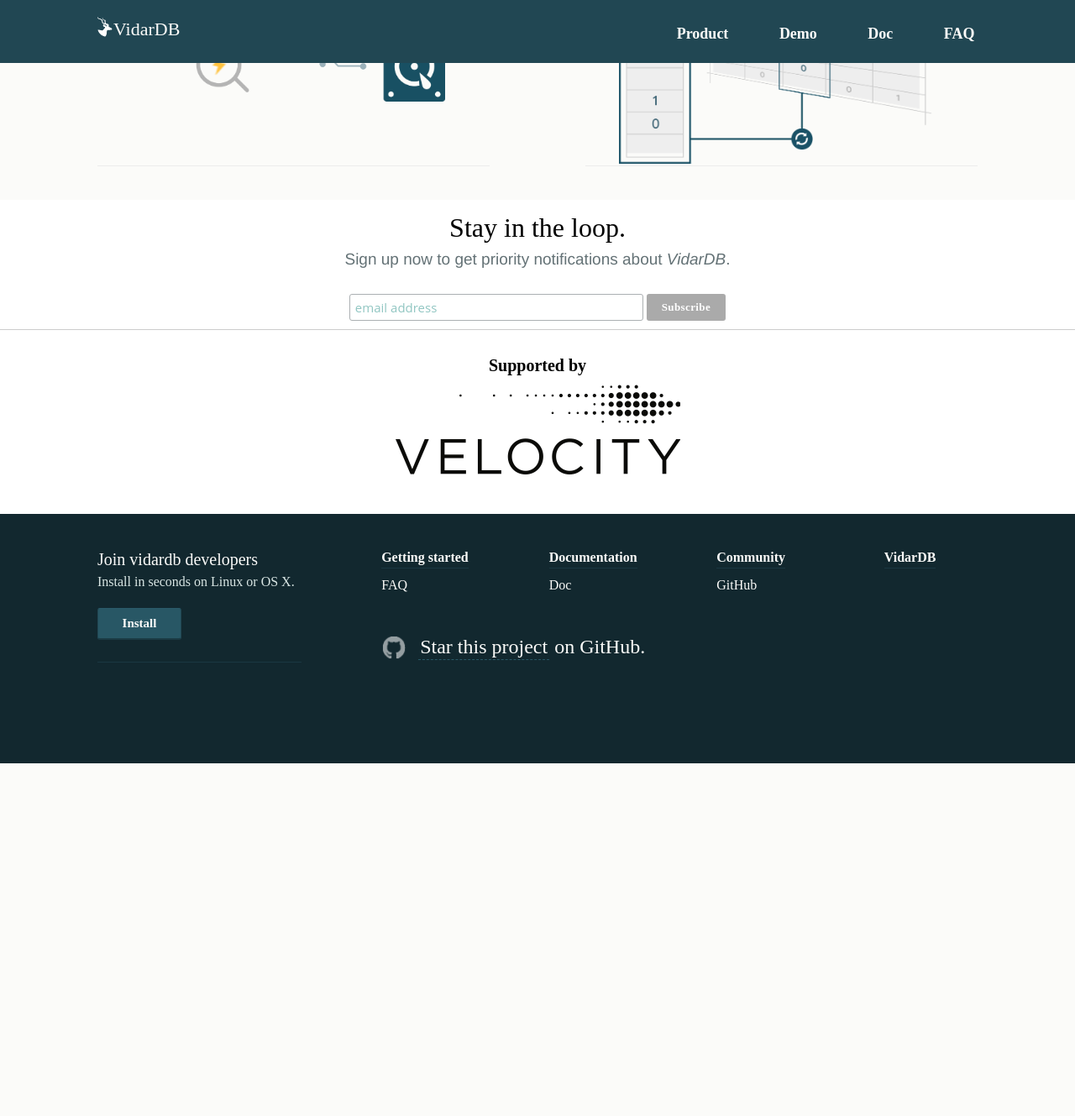
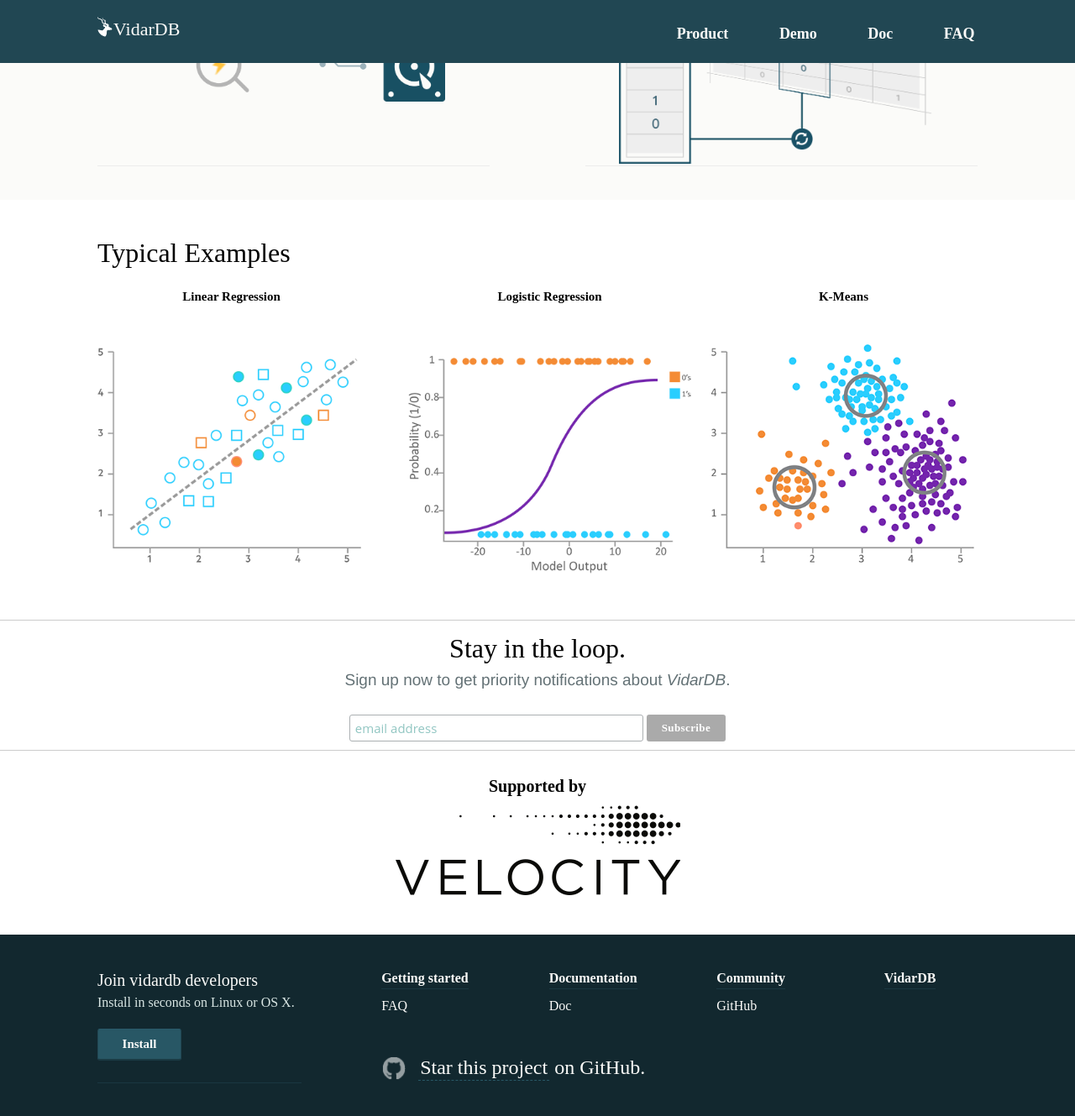
Before and after one commit to vidardb/vidardb.github.io, a Jekyll site: the page built from index.html, in a window 1280 px wide and 1400 px high, scrolled down 1341 px. Shown: the top 1329 px of the window at 84% size. Built offline with Jekyll 4.4.1, drawn with Linux system fonts in a browser that asks for light colours; some web fonts are replaced; the list of posts is cut into pages by our own code; before the commit the page ends 2250 px from its top, so only the background shows below that.

Commit message:
update: add Typical Examples.

```diff
--- a/_sass/landing/base.scss
+++ b/_sass/landing/base.scss
@@ -13,6 +13,7 @@
         @include font-size-rem(32);
         font-weight: 400;
     }
+
     #one-liner {
         @include font-size-rem(32);
         font-weight: 300;
@@ -138,7 +139,7 @@
         }
 
         @include media($mobile) {
-            @include font-size-rem(40);
+            @include font-size-rem(31);
         }
     }
 
@@ -400,6 +401,68 @@
     }
 }
 
+.landing .ai-feature {
+    padding-top: $base-spacing*1.5;
+    padding-bottom: $base-spacing*1;
+    @include media($mobile) { padding: $base-spacing*2 0; }
+    background-color: #fff;
+    height: rem(500);
+
+    h1 {
+        margin-bottom: 20px;
+    }
+
+    &.modern-stacks {
+        padding-top: $base-spacing*2;
+        padding-bottom: 0;
+        opacity: 1;
+
+        article {
+            margin-bottom: $base-spacing*1;
+        }
+
+        .feature-content {
+            @include outer-container;
+            padding-right: 0;
+            padding-top: $base-spacing*1.5;
+        }
+
+        .column-left {
+            width: 33%;
+            left: 0;
+            position: absolute;
+        }
+        .column-center {
+            width: 33%;
+            margin-left: 33%;
+            position: absolute;
+        }
+        .column-right {
+            width: 33%;
+            right: 0;
+            position: absolute;
+        }
+
+        @include media($mobile) {
+            // div, div:nth-child(n) {
+            //     @include fill-parent;
+            //     @include shift(0);
+            //     height: rem(280);
+            //     margin-bottom: $base-spacing*2;
+            // }
+
+            height: rem(280);
+
+            // .column-left, .column-right, .column-center {
+            //     @include fill-parent;
+            //     @include shift(0);
+            //     height: rem(380);
+            //     margin-bottom: $base-spacing*2;
+            // }
+        }
+    }
+}
+
 /* ---
    Landing: example use cases
    --- */
@@ -433,7 +496,6 @@
     .three_container_divider { width: 5%; vertical-align: top; height: 5px; float: left; }
     .small_print { font-size: 14px; color: #b9b9b9; }
     .regular_divider { width: 100%; clear: both; height: 0px; margin-top: 48px; display: inline-block; }
-    .mobile_margin_bottom_needed {}
 
     @include media($mobile) {
         .half_container, half_container_divider {
--- a/index.html
+++ b/index.html
@@ -27,6 +27,94 @@
             </div>
         </section>
     </div>
+
+    <!-- features -->
+    <div class="feature modern-stacks">
+        <div class="site-container">
+            <h1>How VidarDB Works?</h1>
+            <p>
+                VidarDB can do everything PostgreSQL can do, but with our technology, a polymorphic storage engine,
+                we make VidarDB run like a speedy antelope.
+            </p>
+            <section class="feature-content">
+                <article>
+                    <h2>PostgreSQL Frontend</h2>
+                    <p>
+                        Because VidarDB embraces PostgreSQL ecosystem,
+                        it uses the same terminal and driver as PostgreSQL. No need to change your code,
+                        while all the miracles happen underneath.
+                    </p>
+                    <img src="/assets/images/landing/feature/1-postgres-frontend.png">
+                </article>
+                <article>
+                    <h2>In-place Machine Learning</h2>
+                    <p>
+                        It is never required to dump your data from the database to your machine learning tool anymore.
+                        VidarDB simplifies your process by running your machine learning algorithm directly in the database
+                        via your familiar SQL.
+                    </p>
+                    <img src="/assets/images/landing/feature/2-vidardb-ml.png">
+                </article>
+                <article>
+                    <h2>Blazingly Fast Querying</h2>
+                    <p>
+                        Unlike general operational database, VidarDB is designed for <strong>modern memory hierarchy</strong>,
+                        with up to orders of magnitude faster in data ingestion and querying recent data.
+                        Fresh data sit in RAM first, and will be automatically flushed to secondary memory when RAM is full.
+                    </p>
+                    <img src="/assets/images/landing/feature/3-vidardb-ram.png">
+                </article>
+                <article>
+                    <h2>Responsive Data Analysis</h2>
+                    <p>
+                        VidarDB natively supports business intelligence. The <strong>Column Store</strong>,
+                        an integral part of our innovative data structure, enables data analysis
+                        extremely responsive by fetching only portion of the data.
+                        Unlike general data warehouse, VidarDB ingests data up to orders of magnitude faster.
+                    </p>
+                    <img src="/assets/images/landing/feature/4-column-store.png">
+                </article>
+            </section>
+        </div>
+    </div>
+
+    <!-- features -->
+    <div class="feature modern-stacks" style="display: none">
+        <div class="site-container">
+            <h1>Why is VidarDB?</h1>
+            <section class="feature-content">
+                <article>
+                    <li>Using SQL to run ML</li>
+                    <li>Support data larger than memory</li>
+                    <li>Single source of truth</li>
+                </article>
+                <article>
+                    <li>Real-Time prediction</li>
+                    <li>Automatic crash recovery</li>
+                    <li>Faster data injection, querying and model learning</li>
+                </article>
+            </section>
+        </div>
+    </div>
+
+    <!-- ai-features -->
+    <section class="ai-feature modern-stacks">
+        <div class="site-container">
+            <h1>Typical Examples</h1>
+            <div class="column-left">
+                <h4 style="text-align: center;">Linear Regression</h4>
+                <img src="/assets/images/landing/ai-feature/linear-regression-1.png">
+            </div>
+            <div class="column-center">
+                <h4 style="text-align: center;">Logistic Regression</h4>
+                <img src="/assets/images/landing/ai-feature/logistic-regression-1.png">
+            </div>
+            <div class="column-right">
+                <h4 style="text-align: center;">K-Means</h4>
+                <img src="/assets/images/landing/ai-feature/k-means-1.png">
+            </div>
+        </div>
+    </section>
 
     <!-- intro -->
     <section class="intro modern-stacks" style="display: none">
@@ -60,7 +148,7 @@
     </section>
 
     <!-- features -->
-    <div class="feature modern-stacks">
+    <div class="feature modern-stacks" style="display: none">
         <div class="site-container">
             <h1>How VidarDB Works?</h1>
             <p>
@@ -175,7 +263,7 @@
     </section>
 
     <!-- mailchimp signup -->
-    <div class="container">
+    <div class="container" style="border-top:solid 1px #ccc;">
         <!-- Begin Mailchimp Signup Form -->
         <link href="/assets/css/horizontal-slim-10_7.css" rel="stylesheet" type="text/css">
         <style type="text/css">
```
Also changed, not shown: assets/images/landing/ai-feature/k-means-1.png (added), assets/images/landing/ai-feature/linear-regression-1.png (added), assets/images/landing/ai-feature/logistic-regression-1.png (added).
